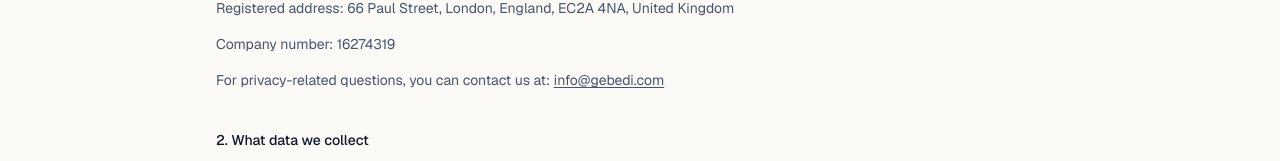
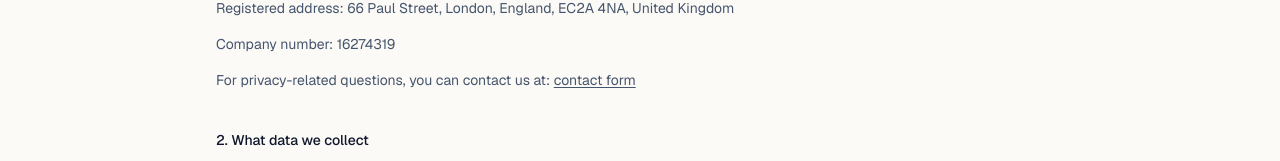
Before and after one commit to LyatifAhmed/carebridgehealth, a Next.js app: page /privacy-policy in a window 1280 px wide. Shown: the part 402-563 px from the top of the page. Built offline with nearby package versions, Linux system fonts and the light colour scheme.

Commit message:
feat(contact): route legal and navigation contact links to live form

```diff
--- a/app/privacy-policy/page.tsx
+++ b/app/privacy-policy/page.tsx
@@ -51,10 +51,10 @@ export default function PrivacyPolicyPage() {
             <p className="mt-2">
               For privacy-related questions, you can contact us at:{" "}
               <a
-                href="mailto:info@gebedi.com"
+                href="/contact"
                 className="underline underline-offset-2 hover:text-slate-900"
               >
-                info@gebedi.com
+                contact form
               </a>
             </p>
           </div>
@@ -204,10 +204,10 @@ export default function PrivacyPolicyPage() {
             <p className="mt-2">
               To exercise your rights, please contact{" "}
               <a
-                href="mailto:info@gebedi.com"
+                href="/contact"
                 className="underline underline-offset-2 hover:text-slate-900"
               >
-                info@gebedi.com
+                contact form
               </a>.
             </p>
           </div>
@@ -219,10 +219,10 @@ export default function PrivacyPolicyPage() {
               health-related information, you may withdraw that consent at any time by
               contacting us at{" "}
               <a
-                href="mailto:info@gebedi.com"
+                href="/contact"
                 className="underline underline-offset-2 hover:text-slate-900"
               >
-                info@gebedi.com
+                contact form
               </a>.
             </p>
             <p className="mt-2">
@@ -261,10 +261,10 @@ export default function PrivacyPolicyPage() {
             <p className="mt-2">
               Email:{" "}
               <a
-                href="mailto:info@gebedi.com"
+                href="/contact"
                 className="underline underline-offset-2 hover:text-slate-900"
               >
-                info@gebedi.com
+                contact form
               </a>
             </p>
           </div>
```
